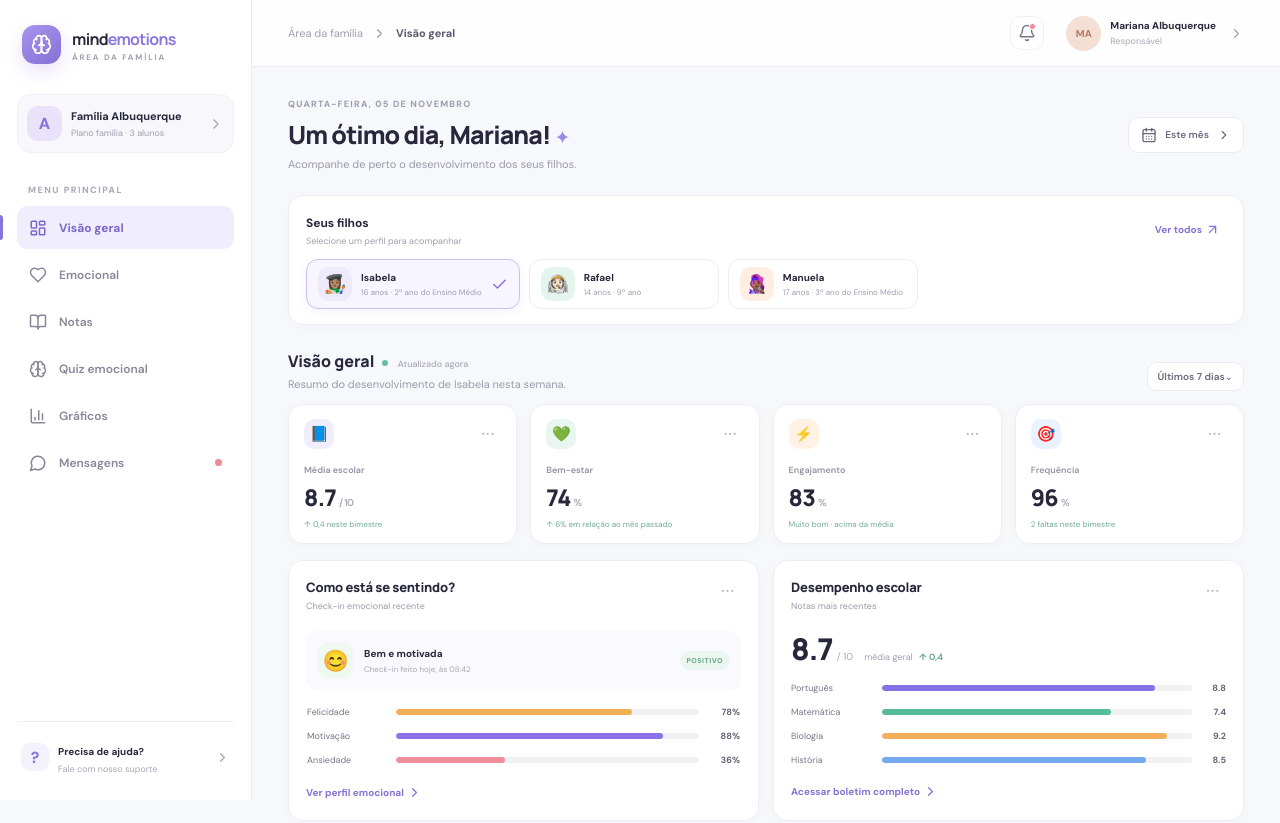
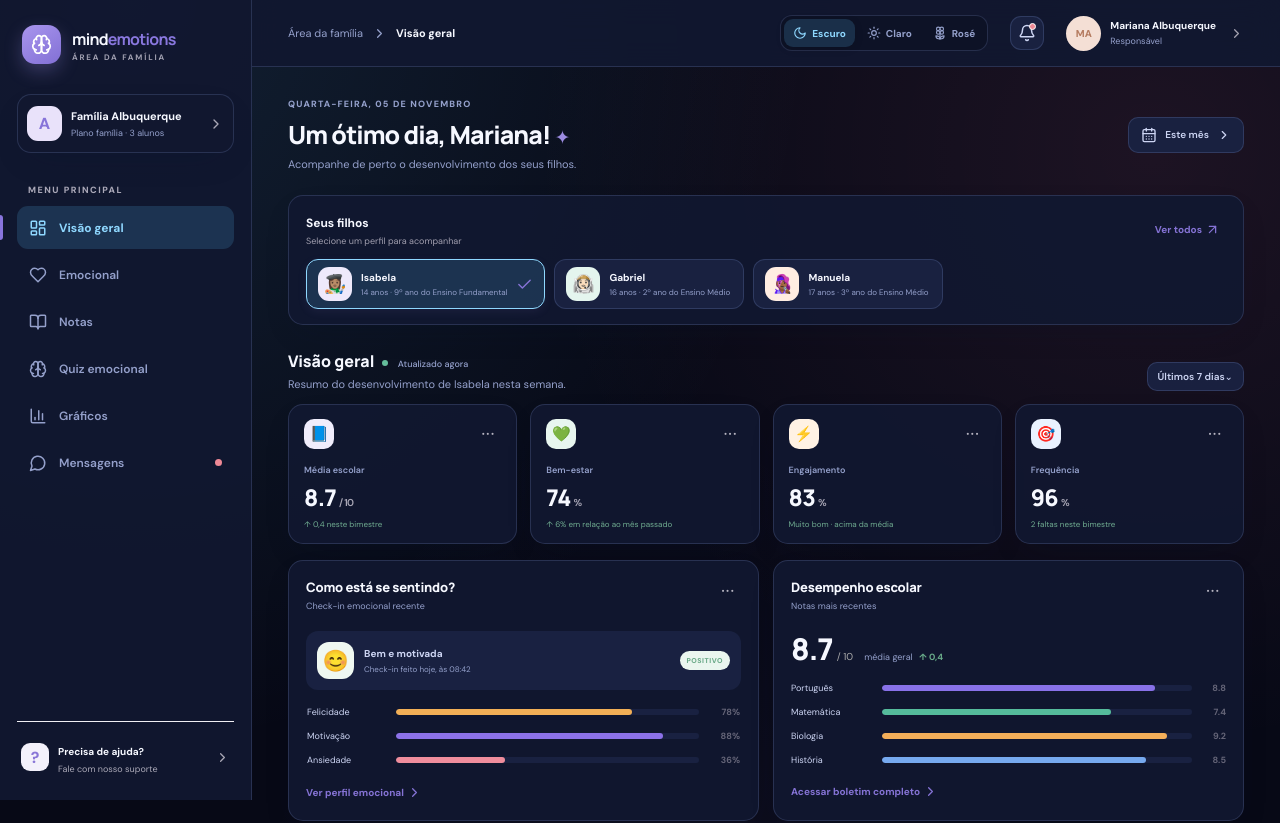
Before and after one commit to Tgmidasx7/MIND-EMOTIONS-ULTRA, a React (Vite) app: page / in a window 1280 px wide. Shown: the top 823 px of the page. Built offline with nearby package versions, Linux system fonts and the light colour scheme.

Commit message:
Apply Mind Emotions Pro themes and family identity
Co-authored-by: arena-agent <297053741+arena-agent@users.noreply.github.com>

```diff
--- a/src/main.jsx
+++ b/src/main.jsx
@@ -1,11 +1,12 @@
 import React, {useMemo, useState} from 'react';
 import {createRoot} from 'react-dom/client';
-import {LayoutDashboard, Heart, BookOpen, Brain, BarChart3, MessageCircle, CalendarDays, Bell, ChevronRight, ArrowUpRight, Sparkles, Send, Check, Menu} from 'lucide-react';
+import {LayoutDashboard, Heart, BookOpen, Brain, BarChart3, MessageCircle, CalendarDays, Bell, ChevronRight, ArrowUpRight, Sparkles, Send, Check, Menu, Sun, Moon, Flower2} from 'lucide-react';
 import './style.css';
+import './themes.css';
 
 const initial=[
- {id:1,name:'Isabela',full:'Isabela Albuquerque',age:16,grade:'2º ano do Ensino Médio',emoji:'👩🏽‍🎨',color:'lilac',teacher:'Prof.ª Amanda Farias',grades:[['Português',8.8],['Matemática',7.4],['Biologia',9.2],['História',8.5],['Inglês',9.4]],pos:[76,82,72,88,78],neg:[24,32,28,19,36]},
- {id:2,name:'Rafael',full:'Rafael Albuquerque',age:14,grade:'9º ano',emoji:'🧑🏻‍🚀',color:'mint',teacher:'Prof. Carlos Eduardo',grades:[['Português',8.2],['Matemática',9.1],['Biologia',8.4],['História',8.8],['Inglês',7.9]],pos:[72,78,84,75,80],neg:[30,24,20,26,31]},
+ {id:1,name:'Isabela',full:'Isabela Albuquerque',age:14,grade:'9º ano do Ensino Fundamental',emoji:'👩🏽‍🎨',color:'lilac',teacher:'Prof.ª Amanda Farias',grades:[['Português',8.8],['Matemática',7.4],['Biologia',9.2],['História',8.5],['Inglês',9.4]],pos:[76,82,72,88,78],neg:[24,32,28,19,36]},
+ {id:2,name:'Gabriel',full:'Gabriel Albuquerque',age:16,grade:'2º ano do Ensino Médio',emoji:'🧑🏻‍🚀',color:'mint',teacher:'Prof. Carlos Eduardo',grades:[['Português',8.2],['Matemática',9.1],['Biologia',8.4],['História',8.8],['Inglês',7.9]],pos:[72,78,84,75,80],neg:[30,24,20,26,31]},
  {id:3,name:'Manuela',full:'Manuela Albuquerque',age:17,grade:'3º ano do Ensino Médio',emoji:'👩🏾‍🎤',color:'peach',teacher:'Prof.ª Renata Dias',grades:[['Português',9.3],['Matemática',7.8],['Biologia',8.9],['História',9.1],['Inglês',8.7]],pos:[85,79,88,81,86],neg:[18,27,21,23,29]}
 ];
 const positive=['Criatividade','Coragem','Autoestima','Motivação','Felicidade'], negative=['Raiva','Medo','Solidão','Tristeza','Ansiedade'];
@@ -13,13 +14,14 @@ const tabs=[['home','Visão geral',LayoutDashboard],['emotions','Emocional',Hear
 const average=s=>s.grades.reduce((a,x)=>a+x[1],0)/s.grades.length;
 const well=s=>Math.round((s.pos.reduce((a,b)=>a+b,0)/(s.pos.reduce((a,b)=>a+b,0)+s.neg.reduce((a,b)=>a+b,0)))*100);
 function App(){
- const [students,setStudents]=useState(initial),[selected,setSelected]=useState(1),[tab,setTab]=useState('home'),[quizChoice,setQuizChoice]=useState(''),[quizDone,setQuizDone]=useState(false),[message,setMessage]=useState(''),[chat,setChat]=useState([{from:'teacher',text:'Oi, família! Isabela participou super bem da atividade de hoje. 💛'}]);
+ const [students,setStudents]=useState(initial),[selected,setSelected]=useState(1),[tab,setTab]=useState('home'),[quizChoice,setQuizChoice]=useState(''),[quizDone,setQuizDone]=useState(false),[message,setMessage]=useState(''),[chat,setChat]=useState([{from:'teacher',text:'Oi, família! Isabela participou super bem da atividade de hoje. 💛'}]),[theme,setTheme]=useState(()=>localStorage.getItem('mind-theme')||'dark');
+ React.useEffect(()=>{document.body.dataset.theme=theme;localStorage.setItem('mind-theme',theme)},[theme]);
  const student=students.find(s=>s.id===selected); const changeStudent=id=>{setSelected(id);setTab('home');setQuizDone(false);setQuizChoice('')};
  const update=s=>setStudents(prev=>prev.map(x=>x.id===s.id?s:x));
  const submitQuiz=()=>{if(!quizChoice)return;const next={...student,pos:[...student.pos],neg:[...student.neg]};if(['Feliz','Animado','Tranquilo'].includes(quizChoice)){next.pos[4]=Math.min(98,next.pos[4]+5);next.neg[4]=Math.max(8,next.neg[4]-4)}else{next.neg[4]=Math.min(90,next.neg[4]+5);next.pos[2]=Math.min(98,next.pos[2]+2)}update(next);setQuizDone(true)};
  const send=()=>{if(!message.trim())return;setChat([...chat,{from:'you',text:message}]);setMessage('')};
  return <div className="app"><aside className="sidebar"><div className="brand"><div className="brand-icon"><Brain size={21}/></div><div><b>mind<span>emotions</span></b><small>ÁREA DA FAMÍLIA</small></div></div><div className="family"><div className="family-avatar">A</div><div><b>Família Albuquerque</b><small>Plano família · 3 alunos</small></div><ChevronRight size={16}/></div><div className="nav-label">MENU PRINCIPAL</div><nav>{tabs.map(([id,label,Icon])=><button key={id} className={tab===id?'nav-item active':'nav-item'} onClick={()=>setTab(id)}><Icon size={18}/><span>{label}</span>{id==='chat'&&<i className="unread"/>}</button>)}</nav><div className="sidebar-bottom"><div className="help-icon">?</div><div><b>Precisa de ajuda?</b><small>Fale com nosso suporte</small></div><ChevronRight size={15}/></div></aside>
- <main className="main"><header className="topbar"><button className="mobile-menu"><Menu/></button><div className="crumb">Área da família <ChevronRight size={15}/><b>{tabs.find(x=>x[0]===tab)?.[1]}</b></div><div className="top-actions"><button className="icon-button" aria-label="Notificações"><Bell size={18}/><i/></button><div className="user"><div className="user-avatar">MA</div><span><b>Mariana Albuquerque</b><small>Responsável</small></span><ChevronRight size={15}/></div></div></header>
+ <main className="main"><header className="topbar"><button className="mobile-menu"><Menu/></button><div className="crumb">Área da família <ChevronRight size={15}/><b>{tabs.find(x=>x[0]===tab)?.[1]}</b></div><div className="top-actions"><div className="theme-switcher" role="group" aria-label="Tema visual">{[['dark',Moon,'Escuro'],['light',Sun,'Claro'],['rose',Flower2,'Rosé']].map(([id,Icon,label])=><button key={id} className={theme===id?'theme-choice active':'theme-choice'} onClick={()=>setTheme(id)} aria-pressed={theme===id} title={`Tema ${label}`}><Icon size={14}/><span>{label}</span></button>)}</div><button className="icon-button" aria-label="Notificações"><Bell size={18}/><i/></button><div className="user"><div className="user-avatar">MA</div><span><b>Mariana Albuquerque</b><small>Responsável</small></span><ChevronRight size={15}/></div></div></header>
  <div className="content"><div className="welcome-row"><div><div className="eyebrow">QUARTA-FEIRA, 05 DE NOVEMBRO</div><h1>{tab==='home'?'Um ótimo dia, Mariana!':'Olá, Mariana!'} <span>✦</span></h1><p>Acompanhe de perto o desenvolvimento dos seus filhos.</p></div><button className="date-pill"><CalendarDays size={16}/> Este mês <ChevronRight size={14}/></button></div>
  <section className="student-switcher"><div className="switch-title"><div><b>Seus filhos</b><span>Selecione um perfil para acompanhar</span></div><button className="text-link">Ver todos <ArrowUpRight size={15}/></button></div><div className="student-list">{students.map(s=><button key={s.id} onClick={()=>changeStudent(s.id)} className={`student-chip ${selected===s.id?'chosen':''}`}><div className={`face ${s.color}`}>{s.emoji}</div><span><b>{s.name}</b><small>{s.age} anos · {s.grade}</small></span>{selected===s.id&&<Check className="selected-check" size={17}/>}</button>)}</div></section>
  {tab==='home'&&<><div className="section-heading"><div><h2>Visão geral <span className="live-dot"/> <small>Atualizado agora</small></h2><p>Resumo do desenvolvimento de {student.name} nesta semana.</p></div><button className="soft-button">Últimos 7 dias⌄</button></div><section className="stats-grid"><Metric icon="📘" name="Média escolar" value={average(student).toFixed(1)} suffix="/ 10" color="purple" hint="↑ 0,4 neste bimestre"/><Metric icon="💚" name="Bem-estar" value={well(student)} suffix="%" color="green" hint="↑ 6% em relação ao mês passado"/><Metric icon="⚡" name="Engajamento" value={Math.round((average(student)*10*.4+well(student)*.35+student.pos[3]*.25))} suffix="%" color="orange" hint="Muito bom · acima da média"/><Metric icon="🎯" name="Frequência" value="96" suffix="%" color="blue" hint="2 faltas neste bimestre"/></section>
--- /dev/null
+++ b/src/themes.css
@@ -0,0 +1,23 @@
+/* Mind Emotions Pro — tema triplo inspirado na identidade enviada */
+body[data-theme] { transition:background-color .3s,color .25s; }
+.theme-switcher{display:flex;align-items:center;gap:3px;padding:3px;border:1px solid var(--line);border-radius:12px;background:var(--raised)}
+.theme-choice{display:flex;align-items:center;gap:5px;border:0;border-radius:9px;background:transparent;color:var(--muted);padding:7px 9px;font-size:10px;font-weight:700;transition:.18s}
+.theme-choice.active{background:var(--selected);color:var(--accent);box-shadow:0 2px 9px #0002}
+body[data-theme="dark"]{--base:#070916;--raised:#0d1226;--card:rgba(18,24,48,.94);--card2:rgba(26,34,66,.94);--line:rgba(162,182,255,.17);--ink:#f6f8ff;--copy:#cdd5f3;--muted:#94a0cb;--accent:#8fd8ff;--selected:rgba(96,197,255,.16);background-color:var(--base);background-image:radial-gradient(ellipse at 10% 0%,rgba(96,197,255,.12),transparent 42%),radial-gradient(ellipse at 90% 12%,rgba(255,122,168,.09),transparent 38%),radial-gradient(ellipse at 50% 100%,rgba(196,155,255,.08),transparent 48%);color:var(--ink)}
+body[data-theme="light"]{--base:#f2f6fc;--raised:#e8effa;--card:rgba(255,255,255,.96);--card2:#f4f8ff;--line:rgba(28,55,90,.14);--ink:#0f1d33;--copy:#2c3e5a;--muted:#566a86;--accent:#084c94;--selected:rgba(11,99,190,.1);background-color:var(--base);color:var(--ink)}
+body[data-theme="rose"]{--base:#fcf1f5;--raised:#f8e4ec;--card:rgba(255,250,252,.96);--card2:#fceef4;--line:rgba(148,62,99,.17);--ink:#3b1929;--copy:#5e3046;--muted:#84546b;--accent:#8f1747;--selected:rgba(184,41,98,.12);background-color:var(--base);background-image:radial-gradient(ellipse at 10% 0%,rgba(184,41,98,.08),transparent 40%),radial-gradient(ellipse at 90% 12%,rgba(124,66,140,.08),transparent 40%);color:var(--ink)}
+body[data-theme] .sidebar,body[data-theme] .topbar{background:var(--card);border-color:var(--line);color:var(--ink)}
+body[data-theme] .main{background:transparent}
+body[data-theme] .panel,body[data-theme] .metric-card,body[data-theme] .student-switcher,body[data-theme] .family,body[data-theme] .chat-panel,body[data-theme] .quiz-card,body[data-theme] .full-panel{background:var(--card);border-color:var(--line);box-shadow:0 12px 34px -14px #06112b44}
+body[data-theme] .student-chip,body[data-theme] .track,body[data-theme] .mood-summary,body[data-theme] .event-date,body[data-theme] .date-pill,body[data-theme] .soft-button,body[data-theme] .icon-button{background:var(--card2);border-color:var(--line);color:var(--copy)}
+body[data-theme] .student-chip.chosen{background:var(--selected);border-color:var(--accent)}
+body[data-theme] .welcome-row h1,body[data-theme] .panel h3,body[data-theme] .panel-title h3,body[data-theme] .metric-value,body[data-theme] .event b,body[data-theme] .student-chip b,body[data-theme] .family b,body[data-theme] .user b,body[data-theme] .section-heading h2,body[data-theme] .crumb b{color:var(--ink)}
+body[data-theme] .content p,body[data-theme] .content small,body[data-theme] .crumb,body[data-theme] .eyebrow,body[data-theme] .metric-card>small,body[data-theme] .event small,body[data-theme] .student-chip small,body[data-theme] .family small,body[data-theme] .user small{color:var(--muted)}
+body[data-theme] .sidebar .nav-item{color:var(--muted)}body[data-theme] .sidebar .nav-item.active{background:var(--selected);color:var(--accent)}
+body[data-theme] .insight-panel{background:linear-gradient(110deg,var(--card2),var(--card));border-color:var(--line)}
+body[data-theme] .insight-copy p,body[data-theme] .side-note p{color:var(--copy)}
+body[data-theme] .emotion-line,body[data-theme] .grade-line,body[data-theme] .emotion-row{color:var(--copy)}
+body[data-theme] .chat-head,body[data-theme] .chat-compose{border-color:var(--line)}body[data-theme] .message{background:var(--card2);color:var(--ink)}body[data-theme] .chat-compose input{background:transparent;color:var(--ink)}
+body[data-theme] .mobile-tabs{background:color-mix(in srgb,var(--card) 90%,transparent);border-color:var(--line)}body[data-theme] .mobile-tabs button{color:var(--muted)}body[data-theme] .mobile-tabs button.on{color:var(--accent)}
+body[data-theme] .event{border-color:var(--line)}
+@media(max-width:650px){.theme-switcher{gap:1px}.theme-choice{padding:7px 6px}.theme-choice span{font-size:9px}.top-actions{gap:6px}}
```
